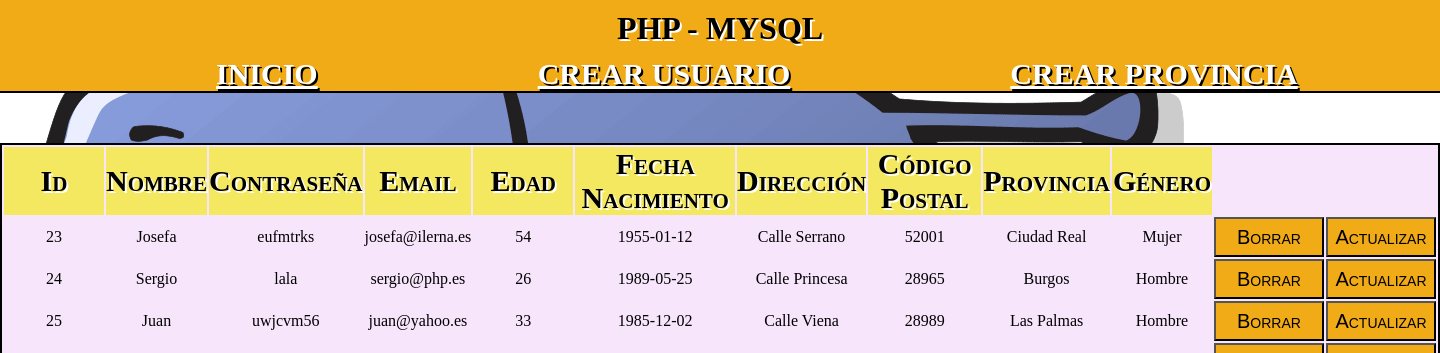
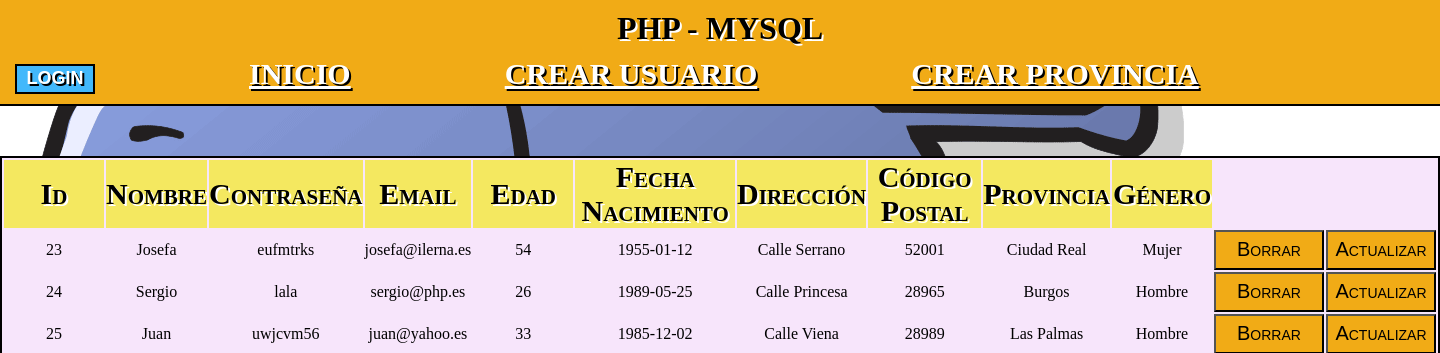
Before and after one commit to vsanchezrod/CRUD_PHP, a PHP site: page /index.php in a window 1440 px wide. Shown: the top 353 px of the page. Run offline with PHP 8.4, Linux system fonts and the light colour scheme; data comes from the database, SQL or seed files in the repository.

Commit message:
Añadiendo botones

```diff
--- a/cabecera.php
+++ b/cabecera.php
@@ -5,6 +5,7 @@
 	<meta charset="UTF-8">
 	<title>UF3 PAC1</title>
 	<link rel="stylesheet" href="css/estilos.css">
+	<script type="text/javascript" src="js/javascript.js"></script>
 
 </head>
 <body>
@@ -13,8 +14,9 @@
 
 		<h1 class="titulo">PHP - MYSQL </h1>
 		<div id="menu">
-
 			<ul>
+				<!--Se crea un nuevo botón para acceder al LOGIN del usuario-->
+				<button onclick="abrirVentana()">LOGIN</button>
 				<li><a href="index.php">INICIO</a></li>
 				<li><a href="formularioUsuario.php?opcion=crear">CREAR USUARIO</a></li>
 				<li><a href="formularioProvincias.php">CREAR PROVINCIA</a></li>
--- a/css/estilos.css
+++ b/css/estilos.css
@@ -5,7 +5,7 @@
 
 header{
 	background: #F1AB16;
-	border-bottom: 2px solid black;
+	border-bottom: 2px solid #000000;
 }
 
 header h1 {
@@ -14,6 +14,26 @@ header h1 {
 	text-shadow: 2px 2px white;
 }
 
+header #menu ul button {
+	margin-left: 15px;
+	width: 80px;
+	height: 30px;
+	background: #42B8FB;
+	margin-bottom: 10px;
+	color: #FFFFFF;
+	font-weight: bold;
+	font-size: 18px;
+	text-shadow: 2px 2px #000000;
+	border: 2px solid #000000;
+}
+
+header #menu ul button:hover{
+	background: #F1AB16;
+	color: #000000;
+	text-shadow: 2px 2px #FFFFFF;
+}
+
+
 header #menu ul li{
 	display: inline;
 	text-decoration: none;
@@ -21,7 +41,7 @@ header #menu ul li{
 
 header #menu ul li a {
 	text-align: center;
-	margin-left: 15%;
+	margin-left: 150px;
 	font-weight: bolder;
 	text-shadow: 2px 2px #000000;
 	font-size: 30px;
@@ -123,7 +143,6 @@ td input:hover {
 }
 
 
-
 .formulario .row {
 	height: 40px;
 	margin-left: 25px;
--- /dev/null
+++ b/js/javascript.js
@@ -0,0 +1,4 @@
+function abrirVentana(){
+
+	var nuevaVentana = window.open("login.php", "", "width=500, height=500, left=500px, top=300px, rezisable=no");
+}
```
Also changed, not shown: login.php (+10 -12 lines).
